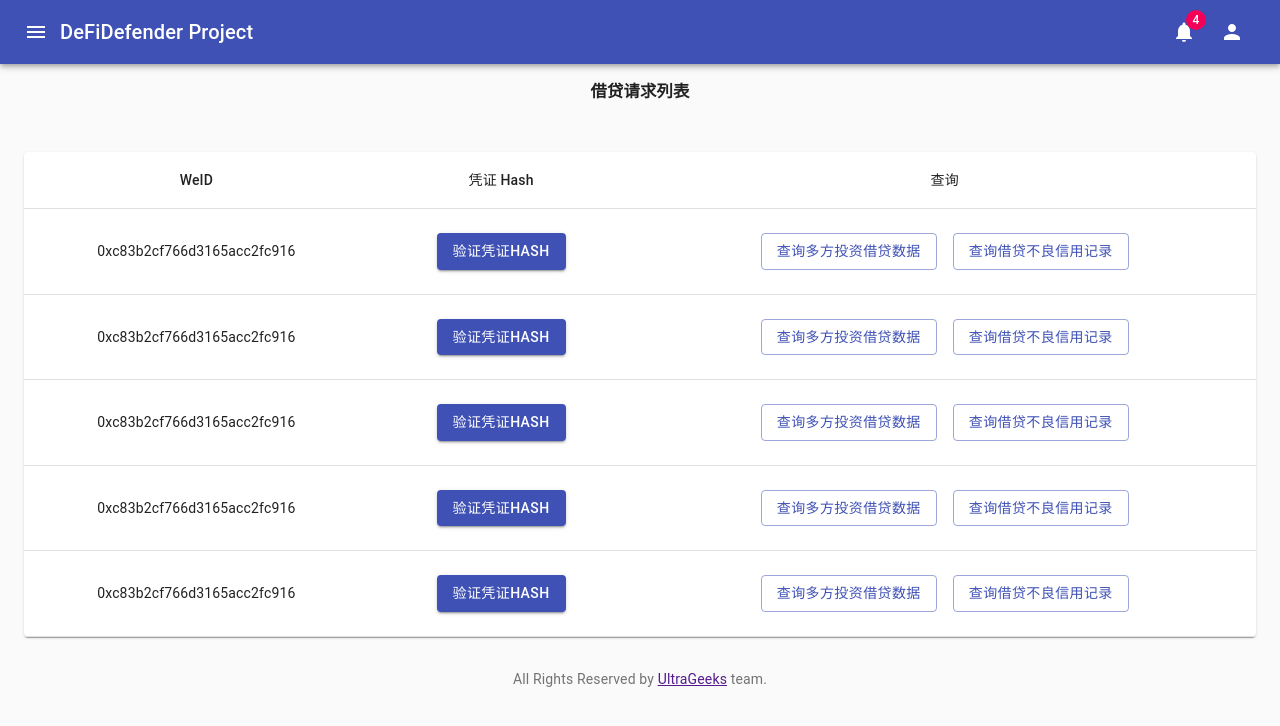
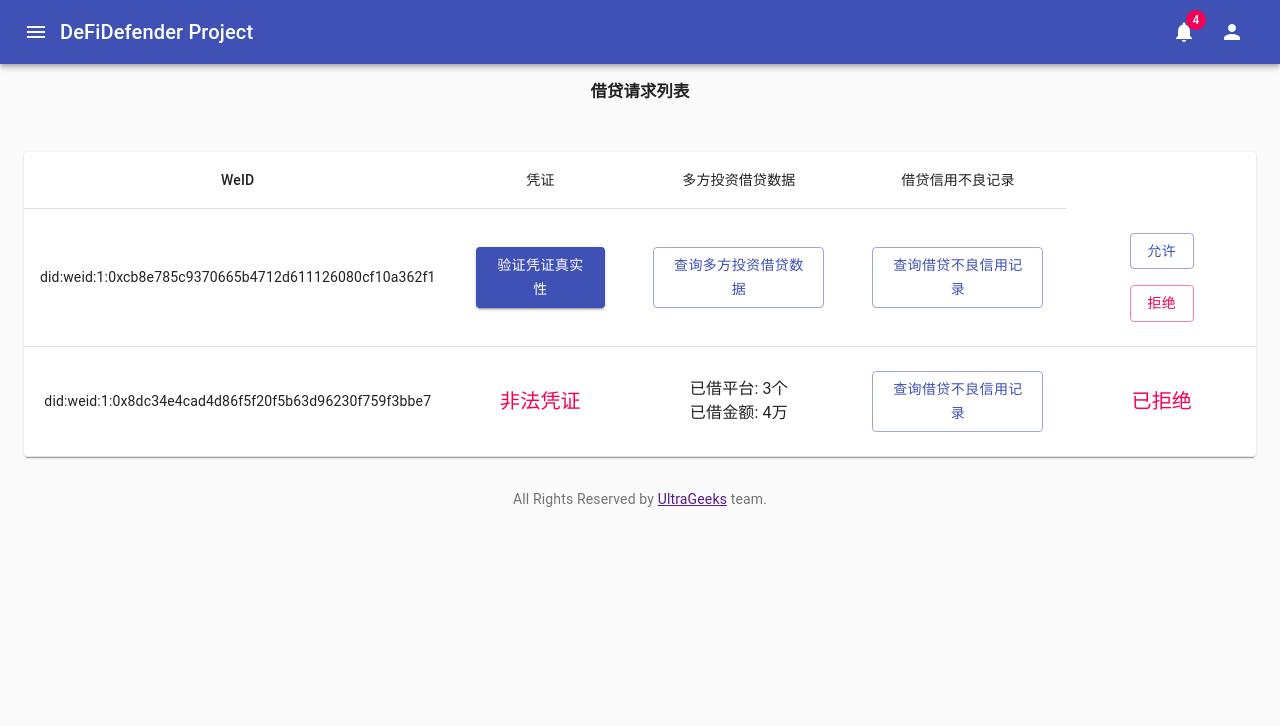
Before and after one commit to ZJUBithacks/DeFiDefender, a React (Create React App) app in the folder defidefender_frontend/: page /loanRequestInfoList in a window 1280 px wide. Shown: the top 726 px of the page. Built offline with nearby package versions, Linux system fonts and the light colour scheme.

Commit message:
[BING] update src

```diff
--- a/defidefender_frontend/src/_pages/company/loanRequestInfoList/loanRequestInfoList.js
+++ b/defidefender_frontend/src/_pages/company/loanRequestInfoList/loanRequestInfoList.js
@@ -7,7 +7,7 @@ import TableCell from '@material-ui/core/TableCell'
 import TableHead from '@material-ui/core/TableHead'
 import TableRow from '@material-ui/core/TableRow'
 import Paper from '@material-ui/core/Paper'
-import { Button } from '@material-ui/core'
+import { Button, Typography } from '@material-ui/core'
 import { makeStyles } from '@material-ui/core/styles'
 import Tick from '@material-ui/icons/DoneOutline'
 import Collapse from '@material-ui/core/Collapse';
@@ -55,7 +55,7 @@ function LoanRequestInfoList(props) {
 
     const [buttonOpen, setButtonOpen] = React.useState(true);
 
-    const handleButtonClick = ()=>{
+    const handleButtonClick = () => {
         setButtonOpen(prev => !prev)
     }
 
@@ -66,16 +66,16 @@ function LoanRequestInfoList(props) {
     }
 
     // ipfs_hash可直接跳转到IPFS上显示
-    const createData = (weid, hash, flag) =>{
-        return { weid, hash, flag}
+    const createData = (weid, hash, flag) => {
+        return { weid, hash, flag }
     }
 
     const rows = [
-        createData(`0xc83b2cf766d3165acc2fc916`, `QmSsw6EcnwEiTT9c4rnAGeSENvsJMepNHmbrgi2S9bXNJr`,false),
-        createData(`0xc83b2cf766d3165acc2fc916`, `QmSsw6EcnwEiTT9c4rnAGeSENvsJMepNHmbrgi2S9bXNJr`,false),
-        createData(`0xc83b2cf766d3165acc2fc916`, `QmSsw6EcnwEiTT9c4rnAGeSENvsJMepNHmbrgi2S9bXNJr`,false),
-        createData(`0xc83b2cf766d3165acc2fc916`, `QmSsw6EcnwEiTT9c4rnAGeSENvsJMepNHmbrgi2S9bXNJr`,false),
-        createData(`0xc83b2cf766d3165acc2fc916`, `QmSsw6EcnwEiTT9c4rnAGeSENvsJMepNHmbrgi2S9bXNJr`,false)
+        createData(`0xc83b2cf766d3165acc2fc916`, `QmSsw6EcnwEiTT9c4rnAGeSENvsJMepNHmbrgi2S9bXNJr`, false),
+        createData(`0xc83b2cf766d3165acc2fc916`, `QmSsw6EcnwEiTT9c4rnAGeSENvsJMepNHmbrgi2S9bXNJr`, false),
+        createData(`0xc83b2cf766d3165acc2fc916`, `QmSsw6EcnwEiTT9c4rnAGeSENvsJMepNHmbrgi2S9bXNJr`, false),
+        createData(`0xc83b2cf766d3165acc2fc916`, `QmSsw6EcnwEiTT9c4rnAGeSENvsJMepNHmbrgi2S9bXNJr`, false),
+        createData(`0xc83b2cf766d3165acc2fc916`, `QmSsw6EcnwEiTT9c4rnAGeSENvsJMepNHmbrgi2S9bXNJr`, false)
     ]
 
     const classes = useStyles()
@@ -88,29 +88,57 @@ function LoanRequestInfoList(props) {
                         <TableHead>
                             <TableRow>
                                 <TableCell align="center">WeID</TableCell>
-                                <TableCell align="center">凭证 Hash</TableCell>
-                                <TableCell align="center">查询</TableCell>
+                                <TableCell align="center">凭证</TableCell>
+                                <TableCell align="center">多方投资借贷数据</TableCell>
+                                <TableCell align="center">借贷信用不良记录</TableCell>
                             </TableRow>
                         </TableHead>
                         <TableBody>
-                            {rows.map((row,index) => (
-                                <TableRow key = {index}>
-                                    <TableCell align="center">{row.weid}</TableCell>
+                            <TableRow>
+                                <TableCell align="center">{"did:weid:1:0xcb8e785c9370665b4712d611126080cf10a362f1"}</TableCell>
                                 <TableCell align="center">
-                                        <Button variant="contained" color="primary" className={classes.button} onClick={(index)=>oppo()} >
-                                            验证凭证Hash
+                                    <Button variant="contained" color="primary" className={classes.button} onClick={(index) => oppo()} >
+                                        验证凭证真实性
                                     </Button>
                                 </TableCell>
                                 <TableCell align="center">
                                     <Button variant="outlined" color="primary" className={classes.button} >
                                         查询多方投资借贷数据
                                     </Button>
+                                </TableCell>
+                                <TableCell align="center">
                                     <Button variant="outlined" color="primary" className={classes.button} >
                                         查询借贷不良信用记录
                                     </Button>
                                 </TableCell>
+                                <TableCell align="center">
+                                    <Button variant="outlined" color="primary" className={classes.button} >
+                                        允许
+                                    </Button>
+                                    <Button variant="outlined" color="secondary" className={classes.button} >
+                                        拒绝
+                                    </Button>
+                                </TableCell>
                             </TableRow>
-                            ))}
+
+                            <TableRow>
+                                <TableCell align="center">{"did:weid:1:0x8dc34e4cad4d86f5f20f5b63d96230f759f3bbe7"}</TableCell>
+                                <TableCell align="center">
+                                    <Typography color="secondary" variant="h6">非法凭证</Typography>
+                                </TableCell>
+                                <TableCell align="center">
+                                    <Typography>已借平台: 3个</Typography>
+                                    <Typography>已借金额: 4万</Typography>
+                                </TableCell>
+                                <TableCell align="center">
+                                    <Button variant="outlined" color="primary" className={classes.button} >
+                                        查询借贷不良信用记录
+                                    </Button>
+                                </TableCell>
+                                <TableCell align="center">
+                                    <Typography color="secondary" variant="h6">已拒绝</Typography>
+                                </TableCell>
+                            </TableRow>
                         </TableBody>
                     </Table>
                 </Paper>
--- a/defidefender_frontend/src/_pages/government/userInfo/userInfo.js
+++ b/defidefender_frontend/src/_pages/government/userInfo/userInfo.js
@@ -43,11 +43,11 @@ class UserInfo extends Component {
 
     render() {
         const rows = [
-            this.createData(`0xc83b2cf766d3165acc2fc9164641380088defd1b`, `高天尧`, '男', '1995-07-01', '杭州', '001'),
-            this.createData(`0xc83b2cf766d3165acc2fc9164641380088defd1b`, `李其柄`, '男', '1993-07-01', '杭州', '002'),
-            this.createData(`0xc83b2cf766d3165acc2fc9164641380088defd1b`, `林泽培`, '男', '1995-07-01', '杭州', '003'),
-            this.createData(`0xc83b2cf766d3165acc2fc9164641380088defd1b`, `王兵`, '男', '1993-01-13', '杭州', '004'),
-            this.createData(`0xc83b2cf766d3165acc2fc9164641380088defd1b`, `应昊`, '男', '1993-07-01', '杭州', '005')
+            this.createData(`did:weid:1:0xcb8e785c9370665b4712d611126080cf10a362f1`, `高天尧`, '男', '1995-07-01', '杭州', '001'),
+            this.createData(`did:weid:1:0x703968c09ae967ae052f52c13d58ded42d0efab9`, `李其柄`, '男', '1993-07-01', '杭州', '002'),
+            this.createData(`did:weid:1:0x210d26636c5384b9399a2540f5d8a14ff5ed030d`, `林泽培`, '男', '1995-07-01', '杭州', '003'),
+            this.createData(`did:weid:1:0x8d6f2da910b3d367ac53013f7d7eb40ef71fa3c6`, `王兵`, '男', '1993-01-13', '杭州', '004'),
+            this.createData(`did:weid:1:0x6b7bdb92f9a1a2dec084e35e89a936118e1e18e2`, `应昊`, '男', '1993-07-01', '杭州', '005')
         ]
         const{ classes } = this.props
         return (
```
Lines whose indentation alone changed are shown as unchanged.
